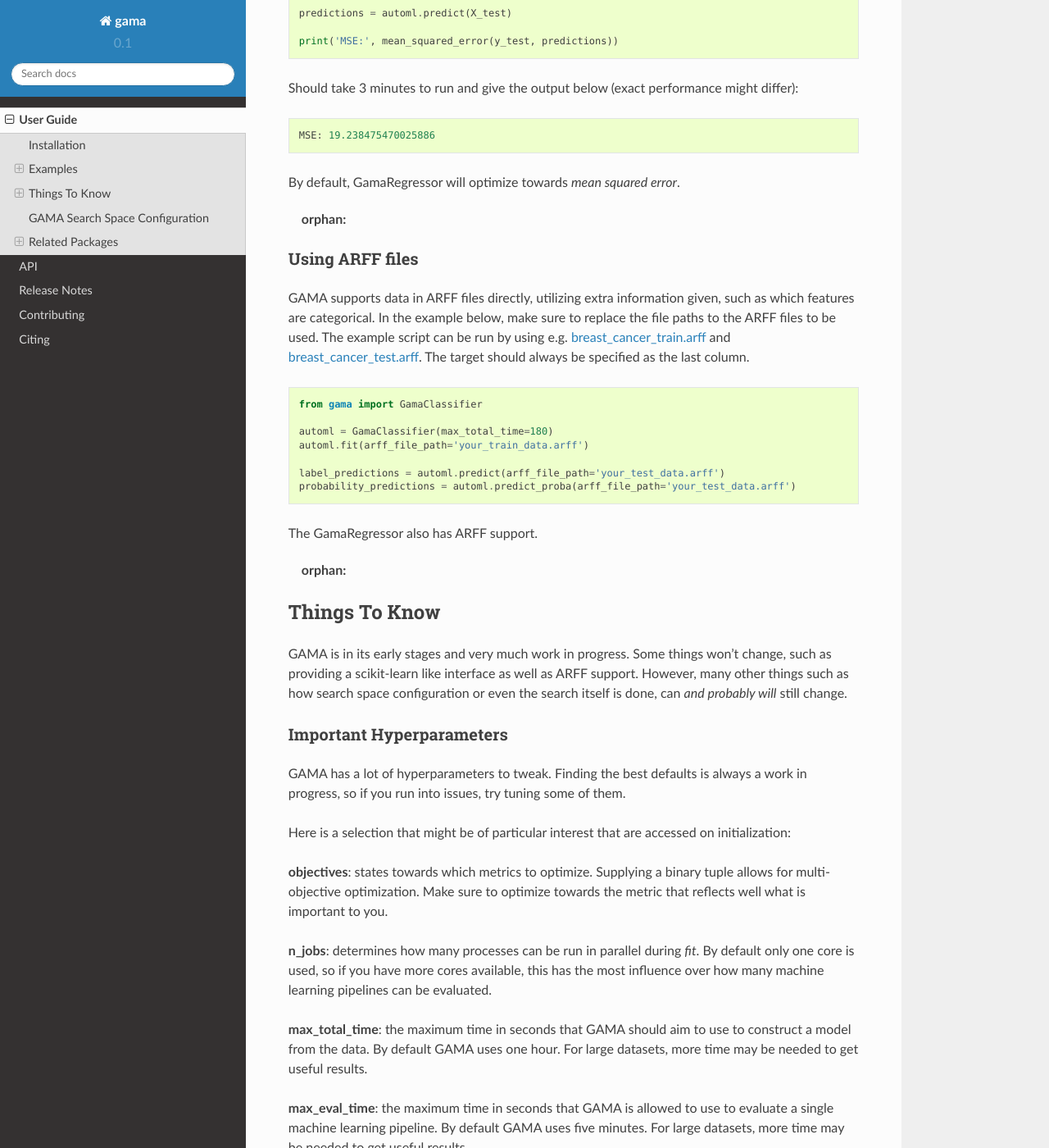
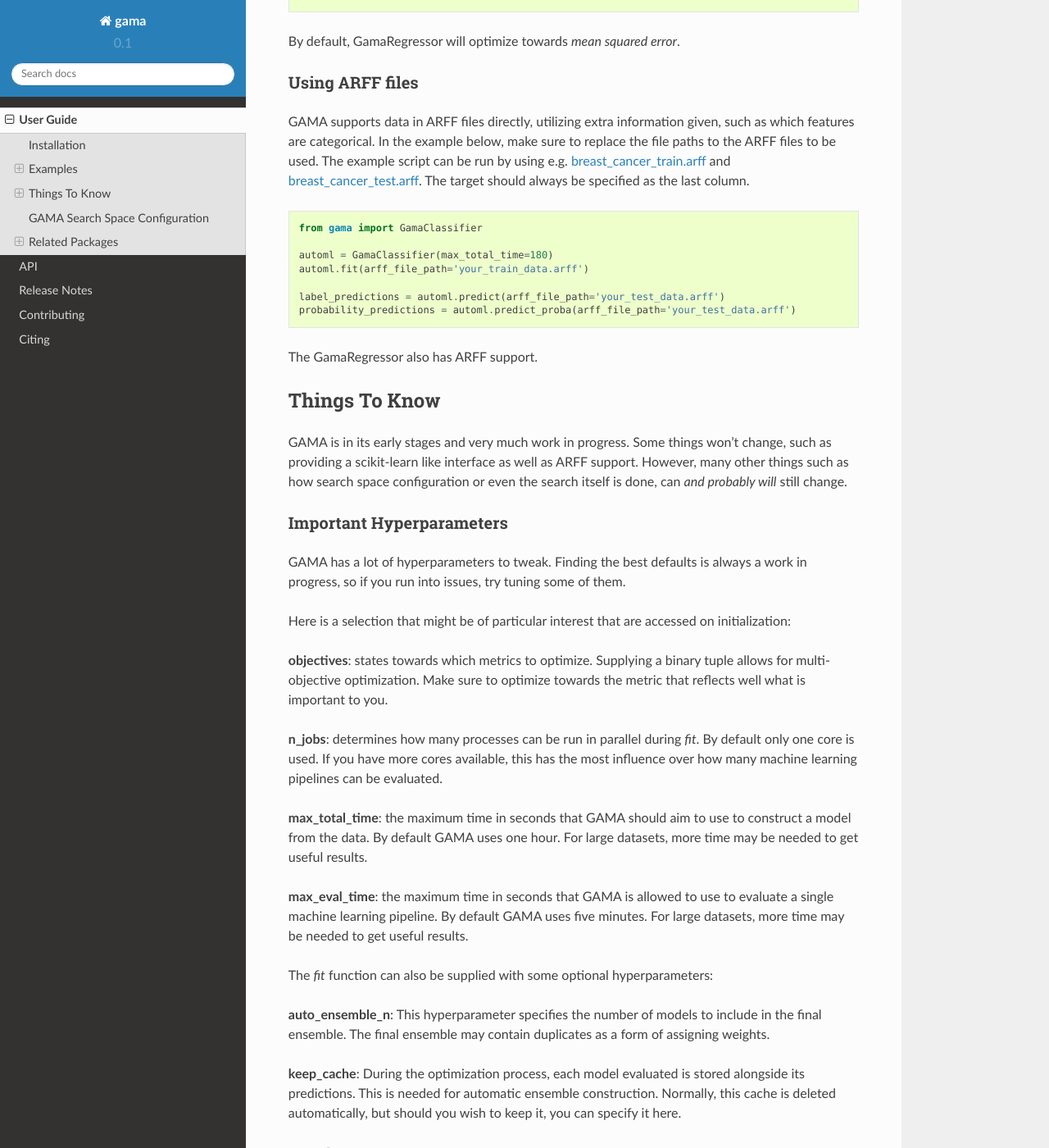
Before and after one commit to openml-labs/gama, a Sphinx documentation site: the page built from docs/source/user_guide/index.rst, in a window 1280 px wide and 1400 px high, scrolled down 2124 px. Shown: the whole window at 82% size. Built offline with Sphinx 7.4.7 and the Read the Docs theme 2.0.0, drawn with Linux system fonts in a browser that asks for light colours; pages that are not in the unit, such as notebooks, are missing from menus; some of the changed lines change nothing that is shown; some of the changed text lies outside the part shown.

Commit message:
Remove orphan from text. Minor text fix.

```diff
--- a/docs/source/user_guide/examples.rst
+++ b/docs/source/user_guide/examples.rst
@@ -3,9 +3,11 @@
 Examples
 --------
 
-
 .. include:: examples/classification_example.rst
+    :start-line: 1
 
 .. include:: examples/regression_example.rst
+    :start-line: 1
 
 .. include:: examples/using_arff_files.rst
+    :start-line: 1
--- a/docs/source/user_guide/index.rst
+++ b/docs/source/user_guide/index.rst
@@ -20,7 +20,12 @@
 For ease of use, GAMA provides a `fit`, `predict` and `predict_proba` function akin to scikit-learn.
 
 .. include:: installation.rst
+    :start-line: 1
 .. include:: examples.rst
+    :start-line: 1
 .. include:: things_to_know.rst
+    :start-line: 1
 .. include:: configuration.rst
+    :start-line: 1
 .. include:: related_packages.rst
+    :start-line: 1
--- a/docs/source/user_guide/things_to_know.rst
+++ b/docs/source/user_guide/things_to_know.rst
@@ -19,7 +19,7 @@
 Make sure to optimize towards the metric that reflects well what is important to you.
 
 **n_jobs**: determines how many processes can be run in parallel during `fit`.
-By default only one core is used, so if you have more cores available, this has the most influence over how many
+By default only one core is used. If you have more cores available, this has the most influence over how many
 machine learning pipelines can be evaluated.
 
 **max_total_time**: the maximum time in seconds that GAMA should aim to use to construct a model from the data.
```
